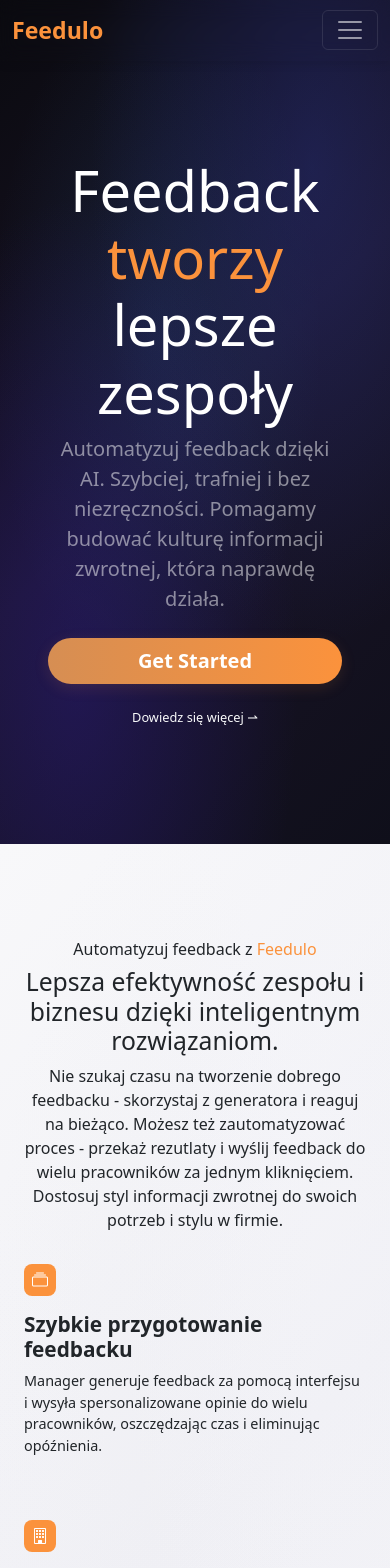
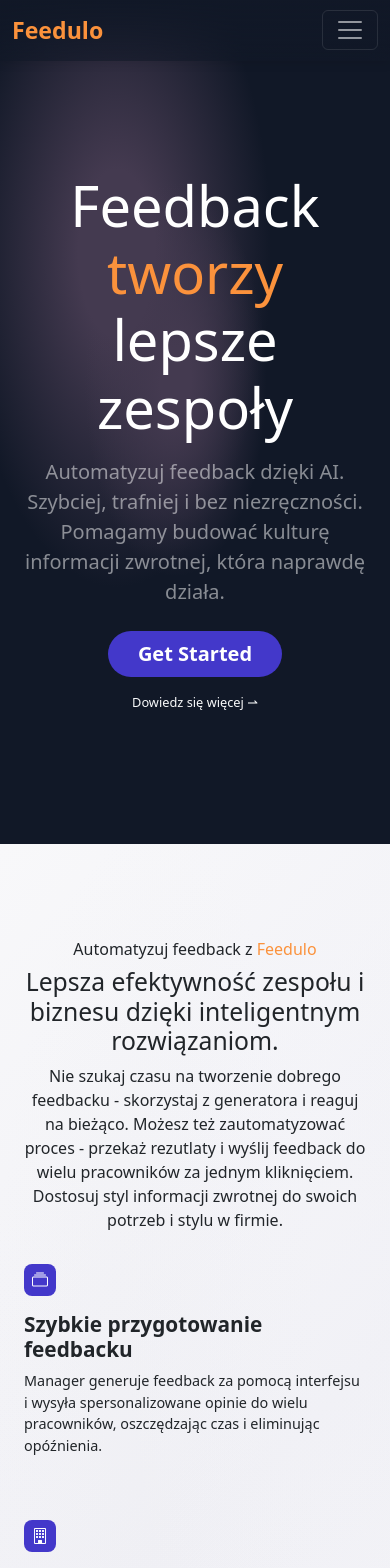
Before and after one commit to arek-lab/feedulo, an Angular app: page /home in a window 390 px wide. Shown: the top 1568 px of the page. Built offline with nearby package versions, Linux system fonts and the light colour scheme; no server answers.

Commit message:
working on landing page, take 2

```diff
--- a/src/app/home/home.component.css
+++ b/src/app/home/home.component.css
@@ -1,24 +1,22 @@
-.feedulo-gradient {
-  background:
-    radial-gradient(ellipse at 20% 80%, rgba(120, 30, 150, 0.4) 0%, transparent 50%),
-    radial-gradient(ellipse at 80% 20%, rgba(80, 50, 180, 0.3) 0%, transparent 50%),
-    radial-gradient(ellipse at 40% 40%, rgba(100, 20, 120, 0.2) 0%, transparent 50%),
-    linear-gradient(135deg, #0a0a0f 0%, #1a1428 50%, #0f0f1a 100%);
-}
-.feedulo-gradient-diffused {
-  background:
-    radial-gradient(circle at 15% 85%, rgba(140, 40, 180, 0.3) 0%, transparent 60%),
-    radial-gradient(circle at 85% 15%, rgba(90, 60, 200, 0.25) 0%, transparent 55%),
-    radial-gradient(circle at 45% 60%, rgba(110, 30, 140, 0.2) 0%, transparent 50%),
-    radial-gradient(circle at 70% 70%, rgba(80, 20, 100, 0.15) 0%, transparent 45%),
-    #0d0d18;
+.gradient-wrapper {
+  background: #111827;
 }
 .feedulo-fullscreen {
-  background:
-    radial-gradient(ellipse at 20% 80%, rgba(48, 30, 150, 0.4) 0%, transparent 50%),
-    radial-gradient(ellipse at 80% 20%, rgba(50, 67, 180, 0.3) 0%, transparent 50%),
-    radial-gradient(ellipse at 40% 40%, rgba(40, 98, 156, 0.2) 0%, transparent 50%),
-    linear-gradient(135deg, #0a0a0f 0%, #1a1428 50%, #0f0f1a 100%);
+  /* background:
+    radial-gradient(ellipse at 20% 80%, #101727 10%, transparent 80%),
+    radial-gradient(ellipse at 80% 20%, #101728 20%, transparent 80%),
+    radial-gradient(ellipse at 40% 40%, #443657 20%, transparent 80%),
+    radial-gradient(ellipse at 30% 50%, #443657 0%, transparent 50%),
+    linear-gradient(135deg, #0a0a0f 0%, #1a1428 50%, #0f0f1a 100%); */
+    /* background: radial-gradient(ellipse at 25% 40%, rgba(255, 140, 0, 0.15) 0%, transparent 40%),
+           radial-gradient(ellipse at 70% 20%, rgba(6, 5, 31, 0.25) 0%, transparent 45%),
+           radial-gradient(ellipse at 15% 80%, #0802201a 0%, transparent 35%),
+           linear-gradient(135deg, #0a0a0f 0%, #151526 30%, #1a1a35 60%, #2d1b3d 85%, #3d2547 100%); */
+
+  background-image:
+  radial-gradient(ellipse at 45% 45%, #443a50 5%, transparent 30%),
+  radial-gradient(ellipse at 30% 30%, #443a50 10%, transparent 40%),
+  linear-gradient(to top left, var(--bg-root-color), #111827);
   min-height: 100vh;
   width: 100%;
 }
@@ -48,10 +46,10 @@
   font-size: 1rem;
 }
 i:not(.bi-arrow-right) {
-  background-color: var(--logo-orange);
+  background-color: var(--btn-color);
 }
 .custom-bg {
-  background-color: var(--logo-orange); /* np. niebieski */
+  background-color: var(--btn-color);
 }
 h4.fw-bolder {
   font-size: 1.3rem;
--- a/src/app/home/home.component.html
+++ b/src/app/home/home.component.html
@@ -1,22 +1,24 @@
 <header class="feedulo-fullscreen py-5 d-flex justify-content-center align-items-center">
-    <div class="container px-5 mt-5">
+    <div class="container px-4 px-sm-5 mt-5">
         <div class="row gx-5 justify-content-center">
-            <div class="col-lg-6">
-                <div class="text-center my-5">
-                    <h1 class="display-5 fw-bolder text-white mb-2">Feedback <span class="logo-color">tworzy</span> lepsze zespoły</h1>
+            <div class="col-12 col-md-10 col-lg-8">
+                <div class="text-center my-4 my-md-5">
+                    <h1 class="display-6 display-md-5 fw-bolder text-white mb-3">
+                        Feedback <span class="logo-color">tworzy</span> lepsze zespoły
+                    </h1>
                     <p class="lead text-white-50 mb-4">
                         Automatyzuj feedback dzięki AI. Szybciej, trafniej i bez niezręczności. Pomagamy budować kulturę informacji zwrotnej, która naprawdę działa.
                     </p>
-                    <div class="d-grid gap-3 d-sm-flex justify-content-sm-center">
-                        <a class="btn btn-primary btn-lg px-4 me-sm-3" href="#features">Get Started</a>
-                        <a class="btn btn-outline-light btn-lg px-4"
-                        (click)="scrollToFeatures()">Dowiedz się więcej ⇀</a>
+                    <div class="d-grid gap-2 d-sm-flex justify-content-center flex-column flex-sm-row">
+                        <a class="btn btn-primary btn-lg px-4" href="#features">Get Started</a>
+                        <a class="btn btn-outline-light btn-lg px-4" (click)="scrollToFeatures()">Dowiedz się więcej ⇀</a>
                     </div>
                 </div>
             </div>
         </div>
     </div>
 </header>
+
 <!-- Features section-->
 <section class="py-5 border-bottom feedulo-fullscreen-white text-dark" id="features" #featuresSection>
     <div class="container px-4 my-5">
--- a/src/app/navbar/navbar.component.css
+++ b/src/app/navbar/navbar.component.css
@@ -1,5 +1,5 @@
 .navbar {
-  /* border-bottom: 1px solid #ffffff51; */
+  background-image: linear-gradient(to bottom, var(--bg-root-color), #1118279d);;
   height: 4rem;
   z-index: 100;
 }
--- a/src/app/navbar/navbar.component.ts
+++ b/src/app/navbar/navbar.component.ts
@@ -3,11 +3,12 @@
 import { Router, RouterLink, RouterLinkActive } from '@angular/router';
 import { User } from '../auth/user.model';
 import { StorageService } from '../services/storage.service';
+import { CommonModule } from '@angular/common';
 
 @Component({
   selector: 'app-navbar',
   standalone: true,
-  imports: [RouterLink, RouterLinkActive],
+  imports: [RouterLink, RouterLinkActive, CommonModule],
   templateUrl: './navbar.component.html',
   styleUrl: './navbar.component.css',
 })
@@ -25,6 +26,7 @@
       this.llmResponse = this.storageService.chatResponse;
     });
   }
+
   closeMenu() {
     const collapseElement = this.navbarCollapse.nativeElement;
     if (collapseElement.classList.contains('show')) {
--- a/src/styles.css
+++ b/src/styles.css
@@ -1,6 +1,8 @@
 /* You can add global styles to this file, and also import other style files */
 :root {
   --logo-orange: #fb923c;
+  --bg-root-color: #111827;
+  --btn-color:#4338ca;
 }
 .logo-color {
   color: var(--logo-orange)
@@ -19,18 +21,20 @@
   min-height: 82vh;
 }
 .btn-primary {
-  background: linear-gradient(to left, #fb923c, #d68e53);
+  background: #4338ca;
   border: none;
   border-radius: 25px;
   font-weight: 600;
   transition: all 0.2s ease;
-  box-shadow: 0 4px 15px #fb923c20;
   cursor: pointer;
 }
 
 .btn-primary:hover {
-  transform: scale(0.97);
-  box-shadow: 0 2px 8px #fb923c3e;
+  background-color: #6366f1;
+}
+.btn-ptimary:focus-visible {
+ outline: 2px solid #4f46e5;
+ outline-offset: 2px;
 }
 
 .btn-outline-light, .btn-outline-light:hover {
```
